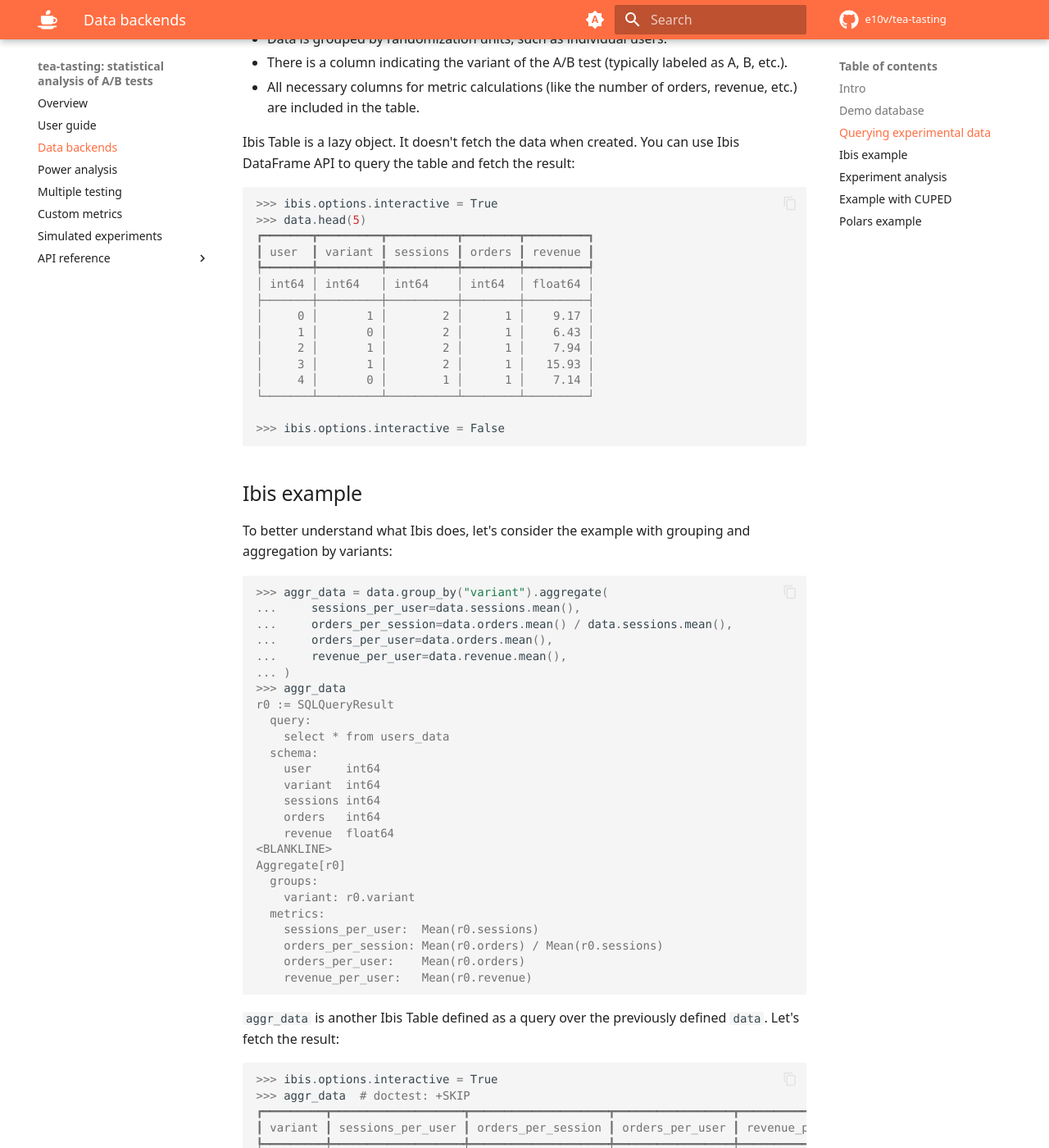
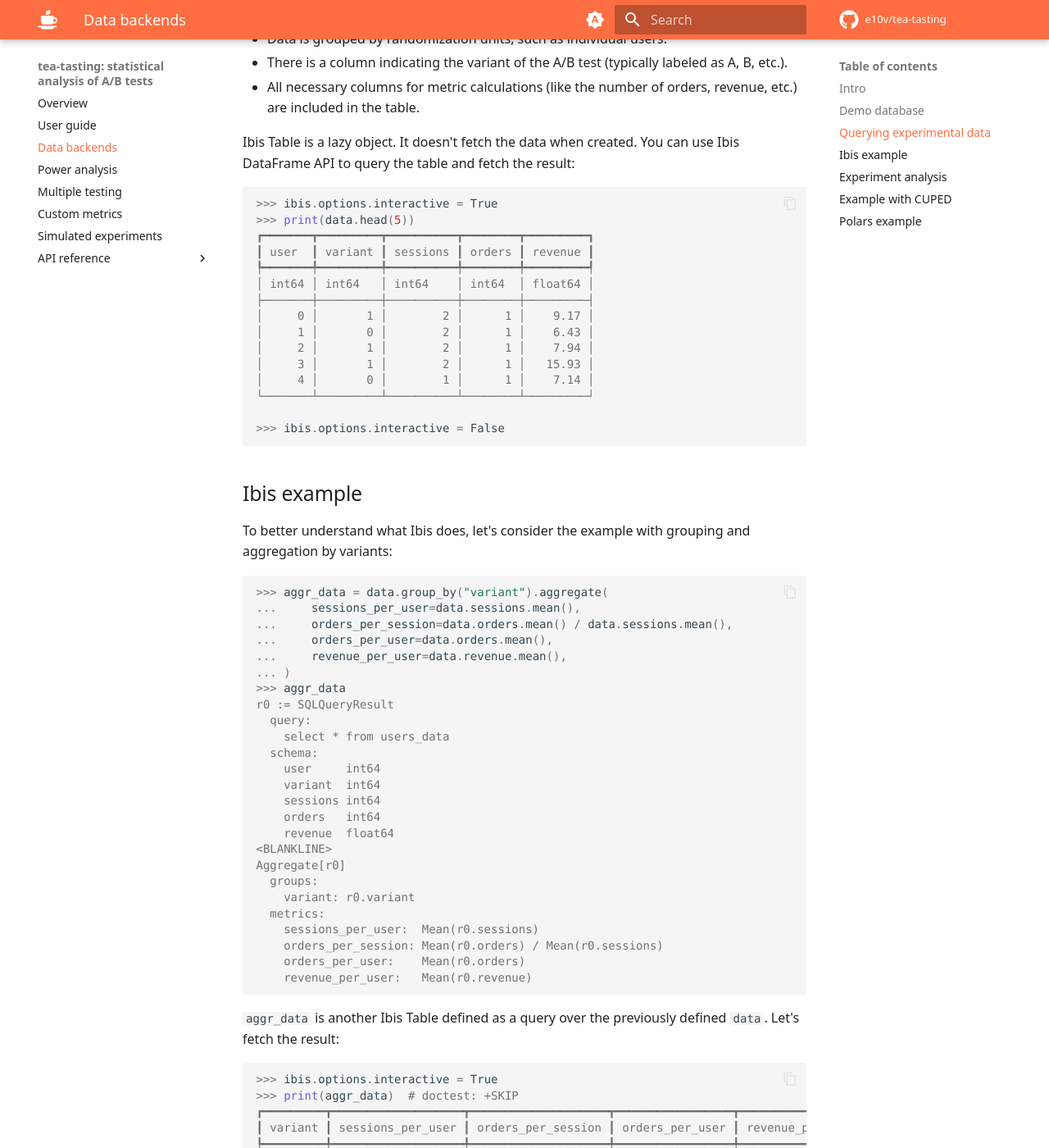
Before and after one commit to e10v/tea-tasting, an MkDocs documentation site: the page built from docs/data-backends.md, in a window 1280 px wide and 1400 px high, scrolled down 2054 px. Shown: the whole window at 82% size. Built offline with MkDocs 1.6.1 and Material for MkDocs 9.7.7, drawn with Linux system fonts in a browser that asks for light colours; comment, search, counter and statistics services are not loaded.

Commit message:
fix docs

````diff
--- a/docs/data-backends.md
+++ b/docs/data-backends.md
@@ -83,7 +83,7 @@ Ibis Table is a lazy object. It doesn't fetch the data when created. You can use
 
 ```pycon
 >>> ibis.options.interactive = True
->>> data.head(5)
+>>> print(data.head(5))
 ┏━━━━━━━┳━━━━━━━━━┳━━━━━━━━━━┳━━━━━━━━┳━━━━━━━━━┓
 ┃ user  ┃ variant ┃ sessions ┃ orders ┃ revenue ┃
 ┡━━━━━━━╇━━━━━━━━━╇━━━━━━━━━━╇━━━━━━━━╇━━━━━━━━━┩
@@ -137,7 +137,7 @@ Aggregate[r0]
 
 ```pycon
 >>> ibis.options.interactive = True
->>> aggr_data  # doctest: +SKIP
+>>> print(aggr_data)  # doctest: +SKIP
 ┏━━━━━━━━━┳━━━━━━━━━━━━━━━━━━━┳━━━━━━━━━━━━━━━━━━━━┳━━━━━━━━━━━━━━━━━┳━━━━━━━━━━━━━━━━━━┓
 ┃ variant ┃ sessions_per_user ┃ orders_per_session ┃ orders_per_user ┃ revenue_per_user ┃
 ┡━━━━━━━━━╇━━━━━━━━━━━━━━━━━━━╇━━━━━━━━━━━━━━━━━━━━╇━━━━━━━━━━━━━━━━━╇━━━━━━━━━━━━━━━━━━┩
````
Also changed, not shown: docs/simulated-experiments.md (+1 -1 lines), docs/user-guide.md (+2 -2 lines).
